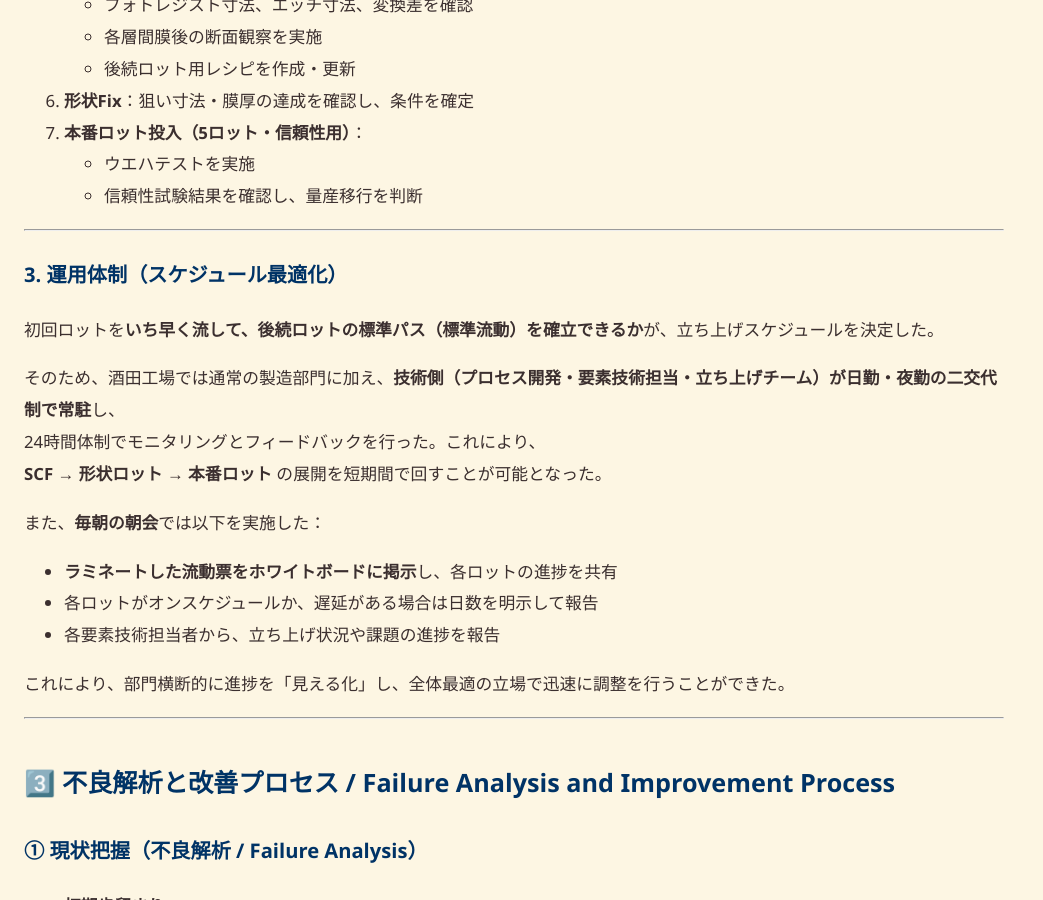
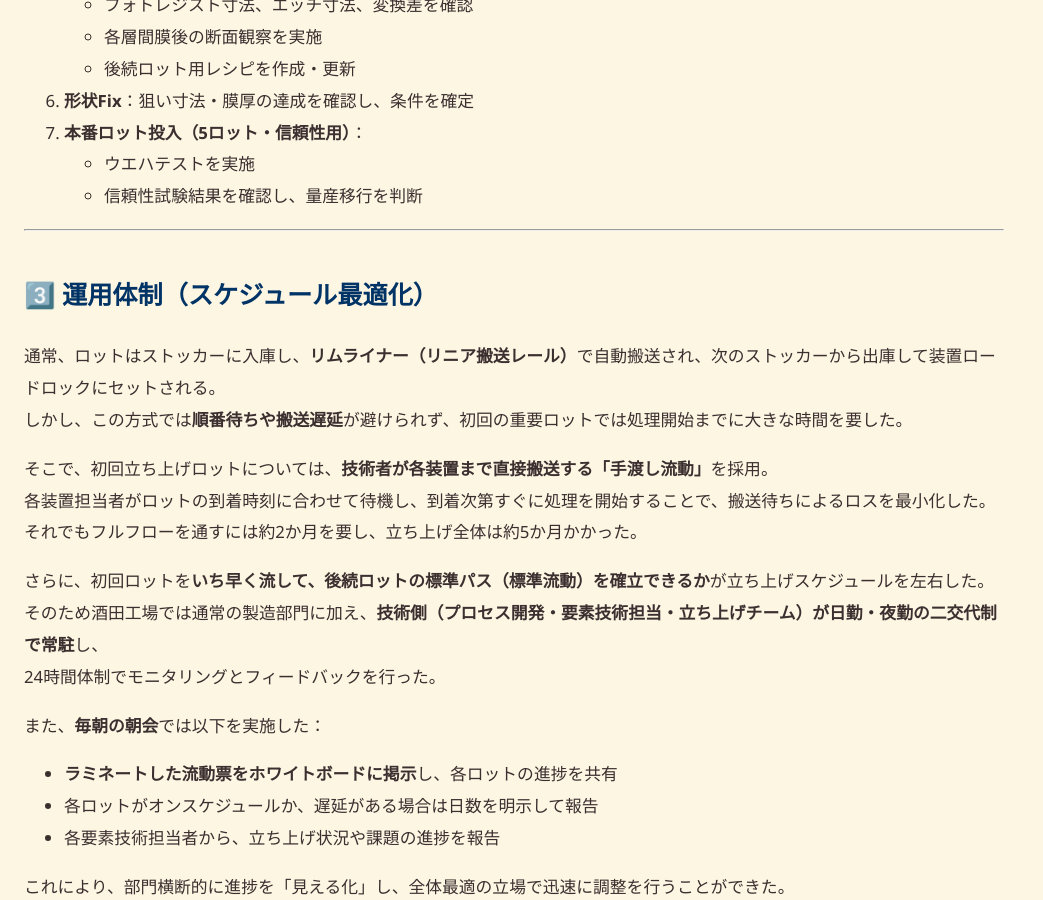
Before and after one commit to Samizo-AITL/Edusemi-Plus, a Jekyll site: the page built from archive/paper/dram_vsram/01_DRAM_Startup_0.25um.md, in a window 1280 px wide and 900 px high, scrolled down 1479 px. Shown: the whole window, without its empty margins (0-1043 px from the left). Built offline with Jekyll 4.4.1, drawn with Linux system fonts in a browser that asks for light colours.

Commit message:
Update 01_DRAM_Startup_0.25um.md

```diff
--- a/archive/paper/dram_vsram/01_DRAM_Startup_0.25um.md
+++ b/archive/paper/dram_vsram/01_DRAM_Startup_0.25um.md
@@ -62,13 +62,18 @@ title: "0.25µm 64M DRAM (3rd Gen) Startup Record (1998)"
 
 ---
 
-### 3. 運用体制（スケジュール最適化）
+## 3️⃣ 運用体制（スケジュール最適化）
 
-初回ロットを**いち早く流して、後続ロットの標準パス（標準流動）を確立できるか**が、立ち上げスケジュールを決定した。
+通常、ロットはストッカーに入庫し、**リムライナー（リニア搬送レール）**で自動搬送され、次のストッカーから出庫して装置ロードロックにセットされる。
+しかし、この方式では**順番待ちや搬送遅延**が避けられず、初回の重要ロットでは処理開始までに大きな時間を要した。
 
-そのため、酒田工場では通常の製造部門に加え、**技術側（プロセス開発・要素技術担当・立ち上げチーム）が日勤・夜勤の二交代制で常駐**し、
-24時間体制でモニタリングとフィードバックを行った。これにより、
-**SCF → 形状ロット → 本番ロット** の展開を短期間で回すことが可能となった。
+そこで、初回立ち上げロットについては、**技術者が各装置まで直接搬送する「手渡し流動」**を採用。
+各装置担当者がロットの到着時刻に合わせて待機し、到着次第すぐに処理を開始することで、搬送待ちによるロスを最小化した。
+それでもフルフローを通すには約2か月を要し、立ち上げ全体は約5か月かかった。
+
+さらに、初回ロットを**いち早く流して、後続ロットの標準パス（標準流動）を確立できるか**が立ち上げスケジュールを左右した。
+そのため酒田工場では通常の製造部門に加え、**技術側（プロセス開発・要素技術担当・立ち上げチーム）が日勤・夜勤の二交代制で常駐**し、
+24時間体制でモニタリングとフィードバックを行った。
 
 また、**毎朝の朝会**では以下を実施した：
 - **ラミネートした流動票をホワイトボードに掲示**し、各ロットの進捗を共有
```
